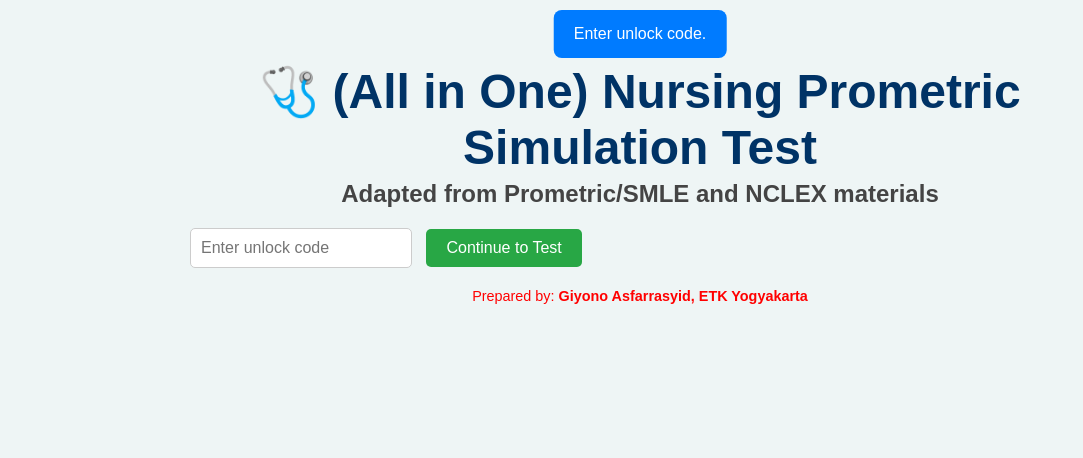
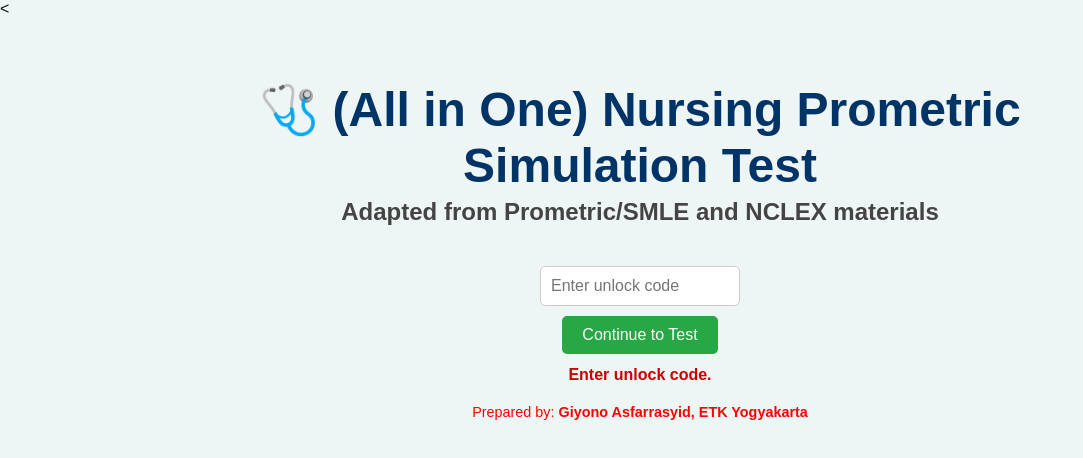
Before and after one commit to gyoutrain-lab/prometrictest-nursing1, a plain HTML site: page index.html in a window 1280 px wide. Both pictures are taken after a click on the button "Continue to Test". Shown: the whole page, without its empty margins (0-1083 px from the left). Drawn offline with Linux system fonts and the light colour scheme.

Commit message:
Update index.html

```diff
--- a/index.html
+++ b/index.html
@@ -1,31 +1,27 @@
-<!DOCTYPE html>
-<html lang="en">
+<<!DOCTYPE html>
+<html>
 <head>
-<meta charset="UTF-8">
   <meta name="viewport" content="width=device-width, initial-scale=1.0">
   <title>Nursing Prometric Simulation Test</title>
   <style>
-body, html { margin:0; padding:0; font-family:Arial,sans-serif; background:#eef5f5; }
-.container { max-width:900px; margin:auto; padding:24px; }
-h2{text-align:center; color:#003366; font-size:3rem; margin-bottom:20px;}
-h2 small{font-size:1.5rem; display:block; margin-top:5px; color:#444;}
-input.unlock-code { padding:10px; width:200px; margin-right:10px; border-radius:5px; border:1px solid #ccc; font-size:1rem; }
-button { padding:10px 20px; border:none; border-radius:5px; cursor:pointer; background:#28a745; color:#fff; font-size:1rem; }
-button:disabled { background:#ccc; cursor:not-allowed; }
-.notification { position:fixed; top:10px; left:50%; transform:translateX(-50%); padding:15px 20px; background-color:#007bff; color:#fff; border-radius:8px; display:none; z-index:9999; }
-footer { text-align:center; font-size:0.9rem; color:red; margin-top:20px; }
+    body{font-family:Arial,sans-serif;background:#eef5f5;color:#111;margin:0;padding:0}
+    .container{max-width:900px;margin:auto;padding:24px;text-align:center}
+    h2{text-align:center;color:#003366;font-size:3rem;margin-bottom:20px}
+    h2 small{font-size:1.5rem;color:#444;display:block;margin-top:5px}
+    input.unlock-code{padding:10px;width:200px;margin-top:20px;border-radius:5px;border:1px solid #ccc;font-size:1rem}
+    button{padding:10px 20px;margin-top:10px;border:none;border-radius:5px;cursor:pointer;background:#28a745;color:#fff;font-size:1rem}
+    button:disabled{background:#ccc;cursor:not-allowed}
+    .notification{margin-top:12px;color:#cc0000;font-weight:bold}
+    footer{margin-top:20px;font-size:0.9rem;color:red}
   </style>
 </head>
 <body>
-
   <div class="container">
     <h2>🩺 (All in One) Nursing Prometric Simulation Test<br><small>Adapted from Prometric/SMLE and NCLEX materials</small></h2>
 
-  <div>
     <input type="text" id="unlockCodeInput" class="unlock-code" placeholder="Enter unlock code">
+    <br>
     <button id="continueBtn" onclick="checkUnlockCode()" disabled>Continue to Test</button>
-  </div>
-
     <div class="notification" id="notificationBox"></div>
 
     <footer>
@@ -34,46 +30,39 @@ footer { text-align:center; font-size:0.9rem; color:red; margin-top:20px; }
   </div>
 
 <script>
-// Replace this with the code your admin gives you from the sheet
-let unlockCode = "";
+let unlockCode = ""; // Admin sets this manually
 let approved = false;
 
-// Simulate checking the code from backend
+function showNotification(msg,color="#cc0000"){
+  const box = document.getElementById("notificationBox");
+  box.style.color = color;
+  box.innerText = msg;
+}
+
 function checkUnlockCode(){
   const codeInput = document.getElementById("unlockCodeInput").value.trim().toUpperCase();
   if(!codeInput){ showNotification("Enter unlock code."); return; }
   if(!approved){ showNotification("Admin approval required."); return; }
   if(codeInput === unlockCode){
-    showNotification("Unlock valid! Redirecting...", "#28a745");
+    showNotification("Unlock valid! Redirecting...","#28a745");
     setTimeout(()=>{
       window.location.href = "https://script.google.com/macros/s/AKfycbwYfVBD3Lb7uIzGynRnnXJYJSwe5FdCqg1DcCxuMDm6C6WToz_gxmWWacEZFv1arwUG/exec";
-    }, 800);
+    },800);
   } else {
-    showNotification("Invalid unlock code.", "#cc0000");
+    showNotification("Invalid unlock code.");
   }
 }
 
-// Notification helper
-function showNotification(msg, color="#007bff"){
-  const box = document.getElementById("notificationBox");
-  box.style.backgroundColor = color;
-  box.innerText = msg;
-  box.style.display = "block";
-  setTimeout(()=>{ box.style.display = "none"; }, 3000);
-}
-
-// Mock fetching unlock code from sheet: ADMIN sets this manually
-// Example: after payment, set unlockCode and enable button
+// Example: Admin manually sets unlock code after payment
 function setUnlockCodeFromAdmin(code){
   unlockCode = code.toUpperCase();
   approved = true;
   document.getElementById("continueBtn").disabled = false;
-  showNotification("Payment approved. Enter unlock code.", "#28a745");
+  showNotification("Payment approved. Enter unlock code.","#28a745");
 }
 
-// ---- Example: admin sets code here ----
-setUnlockCodeFromAdmin("XO5U2T"); // replace with actual unlock code from sheet
+// ---- Example: admin sets code ----
+setUnlockCodeFromAdmin("XO5U2T"); // Replace with actual unlock code from sheet
 </script>
-
 </body>
 </html>
```
Lines whose indentation alone changed are shown as unchanged.
